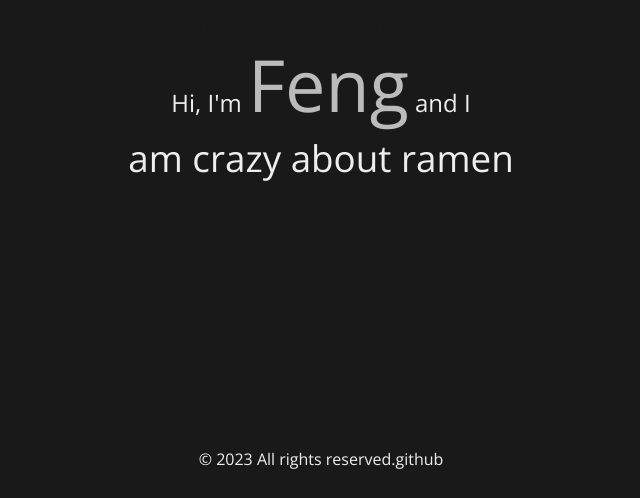
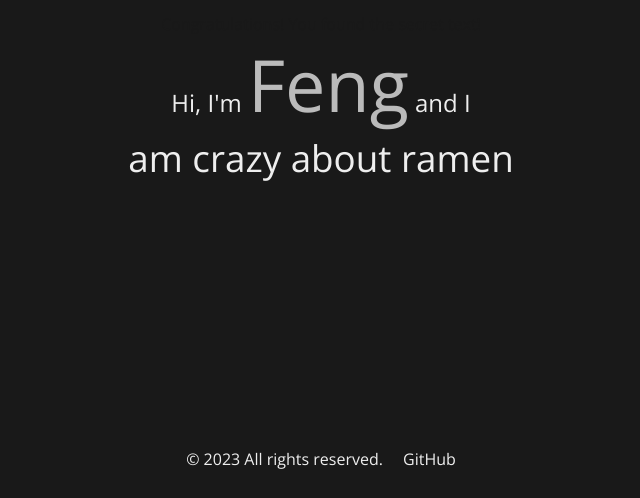
Before and after one commit to SiddarGu/Web-Page-Entry, a plain HTML site: page index.html in a window 1280 px wide. Shown: the part 310-808 px from the top of the page, 319-959 px from the left. Drawn offline with nearby package versions, Linux system fonts and the light colour scheme.

Commit message:
style update

```diff
--- a/index.html
+++ b/index.html
@@ -17,10 +17,9 @@
     <script src="code.js"></script>
 
     <footer>
-        <span id="copy">© 2023 All rights reserved. </span>
-
+        <span id="copy">© 2023 All rights reserved. &emsp;</span>
         <div>
-            <a href="https://github.com/SiddarGu">github</a>
+            <a href="https://github.com/SiddarGu">GitHub</a>
         </div>
     </footer>
 </body>
```
